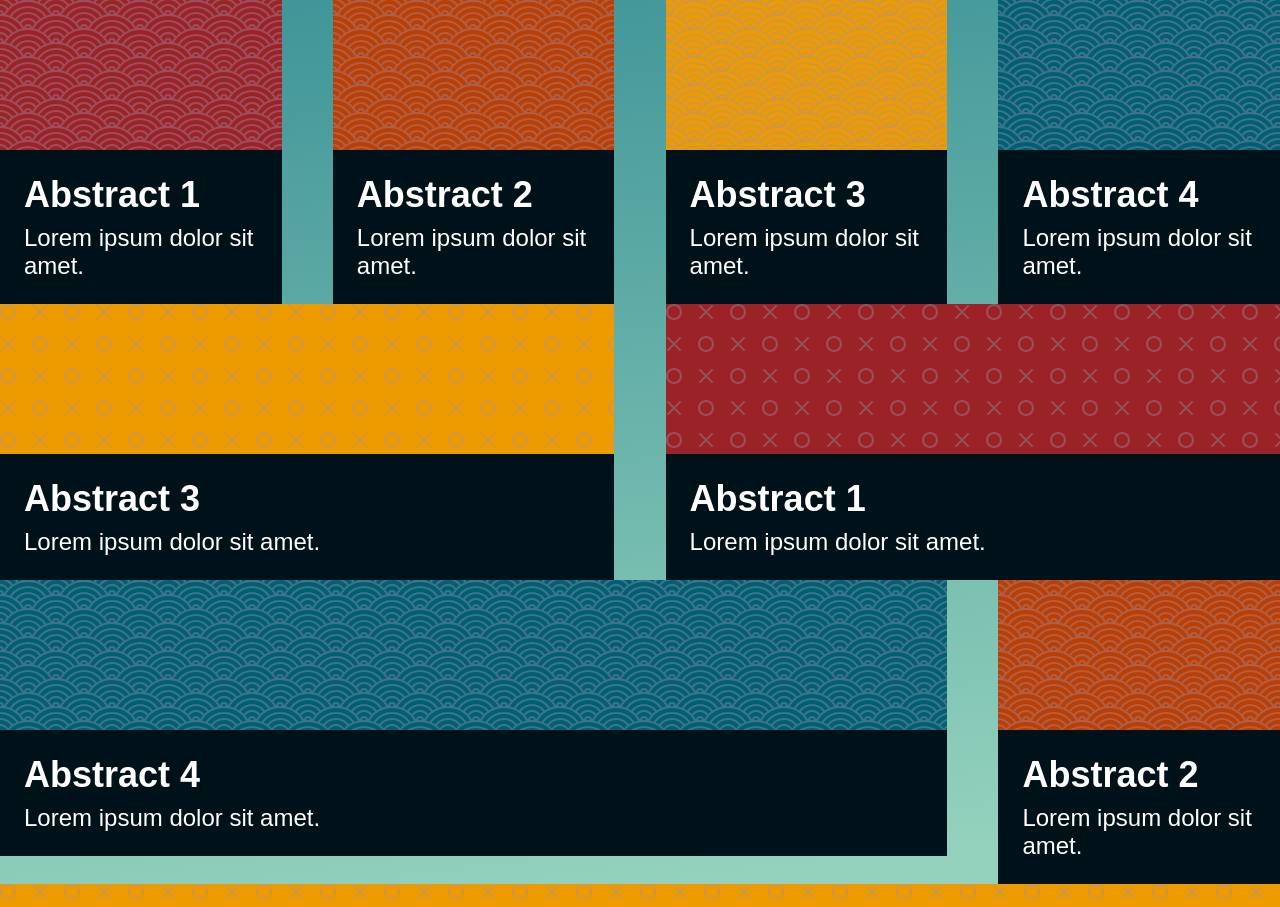
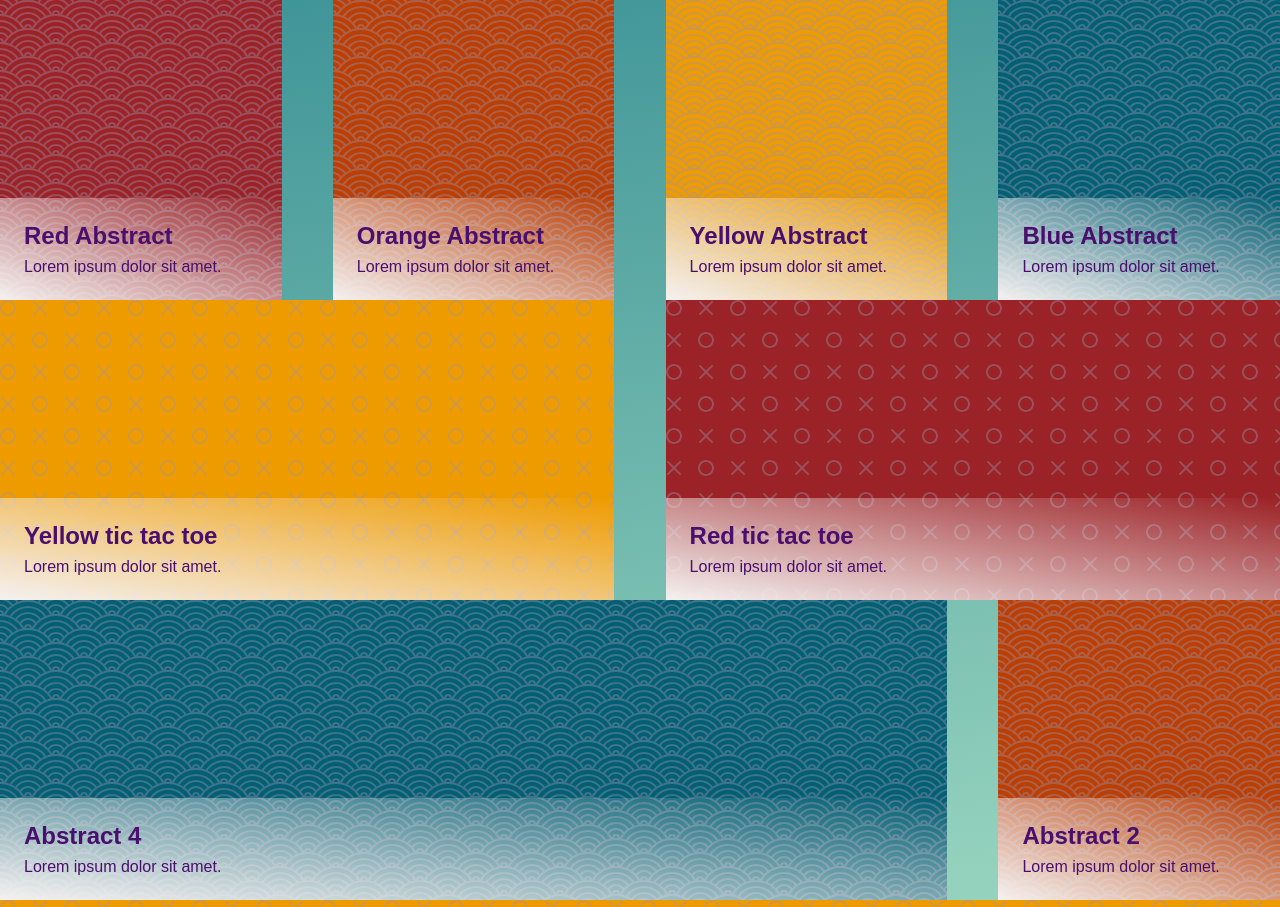
Before and after one commit to thaisemanuele/css-master, a plain HTML site: page grid-flexbox-responsive/flexbox/grid-system/index.html in a window 1280 px wide. Shown: the top 907 px of the page. Drawn offline with Linux system fonts and the light colour scheme.

Commit message:
grid system

```diff
--- a/grid-flexbox-responsive/flexbox/index.html
+++ b/grid-flexbox-responsive/flexbox/grid-system/index.html
@@ -12,15 +12,14 @@
       <figure>
         <div class="one cloud-pattern"></div>
         <figcaption>
-          <h2>Abstract 1</h2>
+          <h2>Red Abstract</h2>
           <p>Lorem ipsum dolor sit amet.</p>
         </figcaption>
       </figure>
       <figure>
         <div class="two cloud-pattern"></div>
-
         <figcaption>
-          <h2>Abstract 2</h2>
+          <h2>Orange Abstract</h2>
           <p>Lorem ipsum dolor sit amet.</p>
         </figcaption>
       </figure>
@@ -28,7 +27,7 @@
         <div class="three cloud-pattern"></div>
 
         <figcaption>
-          <h2>Abstract 3</h2>
+          <h2>Yellow Abstract</h2>
           <p>Lorem ipsum dolor sit amet.</p>
         </figcaption>
       </figure>
@@ -36,7 +35,7 @@
         <div class="four cloud-pattern"></div>
 
         <figcaption>
-          <h2>Abstract 4</h2>
+          <h2>Blue Abstract</h2>
           <p>Lorem ipsum dolor sit amet.</p>
         </figcaption>
       </figure>
@@ -48,7 +47,7 @@
         <div class="three xo-pattern"></div>
 
         <figcaption>
-          <h2>Abstract 3</h2>
+          <h2>Yellow tic tac toe</h2>
           <p>Lorem ipsum dolor sit amet.</p>
         </figcaption>
       </figure>
@@ -56,7 +55,7 @@
         <div class="one xo-pattern"></div>
 
         <figcaption>
-          <h2>Abstract 1</h2>
+          <h2>Red tic tac toe</h2>
           <p>Lorem ipsum dolor sit amet.</p>
         </figcaption>
       </figure>
--- a/grid-flexbox-responsive/flexbox/style.css
+++ b/grid-flexbox-responsive/flexbox/grid-system/style.css
@@ -13,7 +13,6 @@ html {
 body {
   margin: 0;
   padding: 0;
-  font-size: 1.5rem;
   font-family: Arial, sans-serif;
   background: linear-gradient(
     353deg,
@@ -25,12 +24,20 @@ body {
 figure {
   margin: 0;
   padding: 0;
+  position: relative;
 }
 
 figcaption {
-  background-color: #001219;
-  color: white;
+  background: linear-gradient(
+    to right top,
+    rgba(245, 241, 240, 1) 0%,
+    transparent 100%
+  );
+  color: #490f6d;
   padding: 1rem;
+  position: absolute;
+  bottom: 0%;
+  width: 100%;
 }
 /* reduces the top margin on the h2, bottom on the p, and leaves a 0.5rem gap between the two */
 figcaption * {
@@ -38,7 +45,7 @@ figcaption * {
 }
 
 figure > div {
-  min-height: 150px;
+  min-height: 300px;
 }
 
 .cloud-pattern {
```
